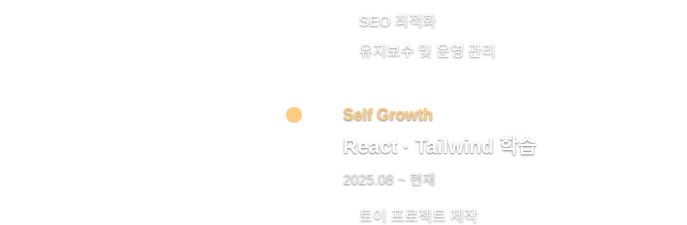
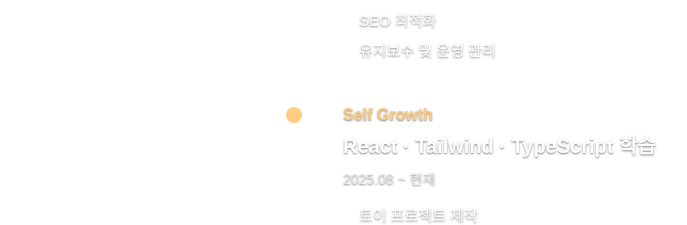
Before and after one commit to hg231049/Dles_Portfolio, a React (Vite) app: page / in a window 1280 px wide. Shown: the part 1704-1929 px from the top of the page, without its empty margins (382-1069 px from the left). Built offline with nearby package versions, Linux system fonts and the light colour scheme.

Commit message:
히스토리에 타입스크립트 학습 추가

```diff
--- a/src/components/BackgroundScene.jsx
+++ b/src/components/BackgroundScene.jsx
@@ -101,7 +101,7 @@
         }}
       />
 
-      {/* 4. 봄 (낮 위에 올라옴 - 가로 스크롤 섹션) */}
+      {/* 4. 봄 (낮 위에 올라옴) */}
       <div
         ref={springRef}
         className="fixed inset-0 -z-30 opacity-0"
--- a/src/components/Stack.jsx
+++ b/src/components/Stack.jsx
@@ -20,7 +20,7 @@
                 <div className="w-12 h-12 lg:w-14 lg:h-14 mx-auto rounded-xl bg-white flex items-center justify-center overflow-hidden">
                   <img
                     src={item.icon}
-                    className="w-full h-full object-contain" alt={item.name}
+                    className="w-full h-full object-contain" alt="" aria-hidden="true"
                   />
                 </div>
 
--- a/src/components/best/Grid.jsx
+++ b/src/components/best/Grid.jsx
@@ -7,7 +7,7 @@
             className="group cursor-pointer"
             onClick={() => openModal(item)}
           >
-            <div className="relative aspect-[4/3] overflow-hidden rounded-[8px] bg-gray-900">
+            <div className="relative aspect-4/3 overflow-hidden rounded-[8px] bg-gray-900">
               <img
                 src={item.thumb}
                 alt={item.name}
--- a/src/data/history.js
+++ b/src/data/history.js
@@ -19,7 +19,7 @@
   },
   {
     company: "Self Growth",
-    title: "React · Tailwind 학습",
+    title: "React · Tailwind · TypeScript 학습",
     period: "2025.08 ~ 현재",
     desc: ["토이 프로젝트 제작", "컴포넌트 구조 학습", "배포 경험 축적"],
   },
```
